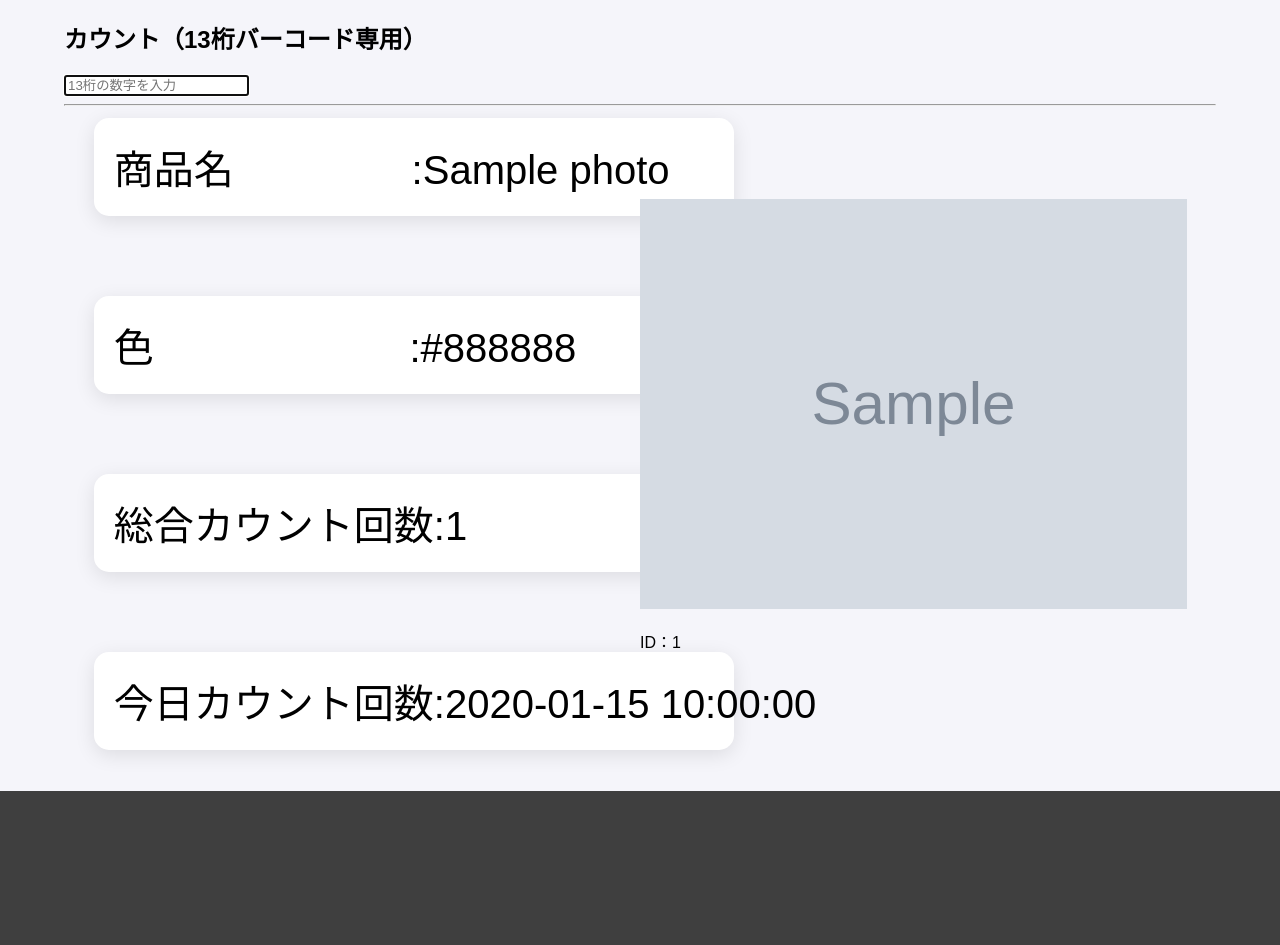
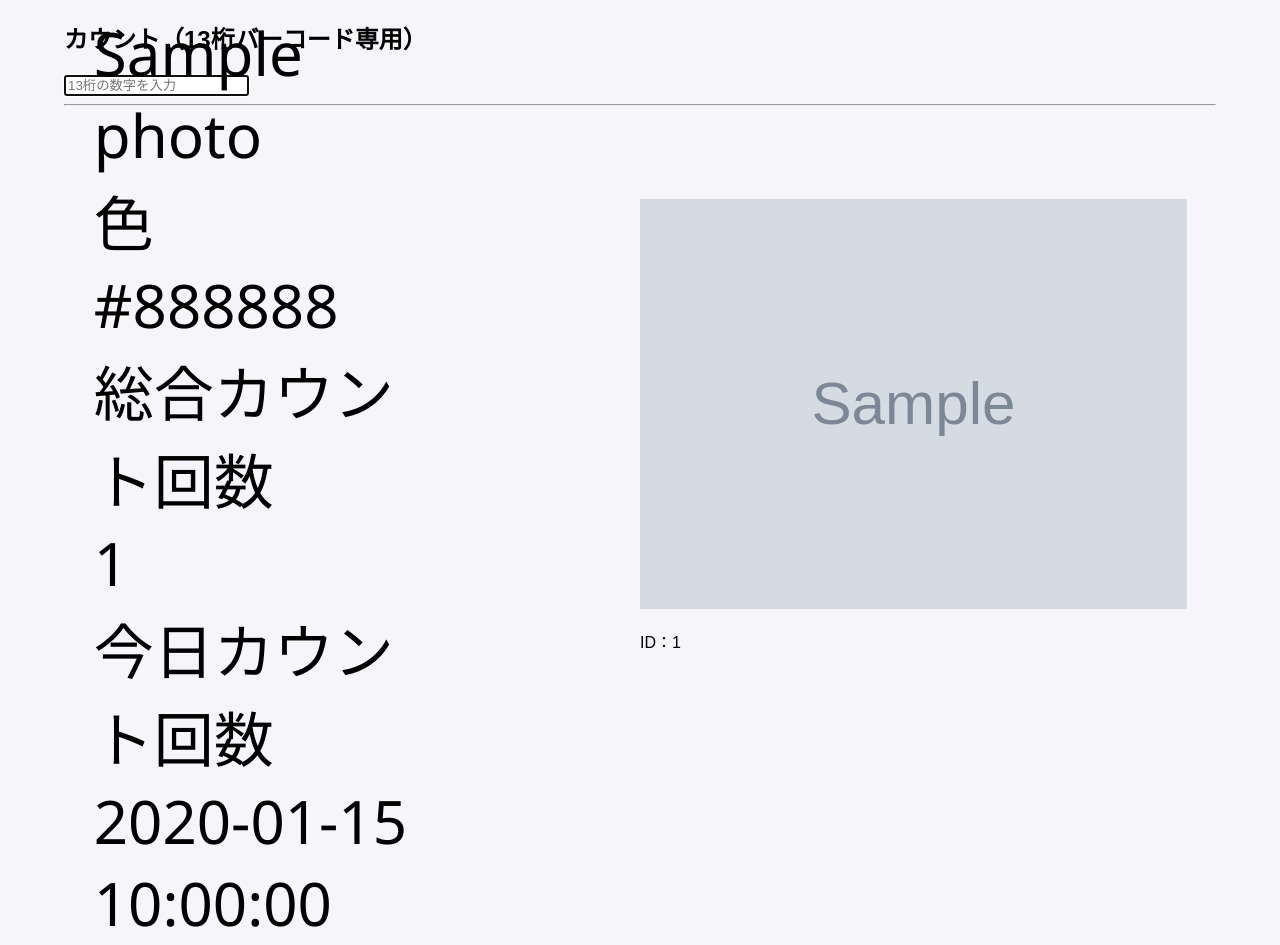
Before and after one commit to Mana-424/barcoed, a Flask app: template templates/search.html in a window 1280 px wide. Shown: the part 500-1445 px from the top of the page. Before the commit the page ends 1291 px from the top, so only its background shows below. Run offline with Flask 3, Linux system fonts and the light colour scheme; tables that the repository leaves empty hold one stand-in row (values such as "Sample post"); the template is opened without the code that fills it: values that come from a table or form of the project are taken from there, most other values are stand-ins (such as "Sample title", 1, 10 or a date in 2020); grey boxes marked "Sample" are stand-in pictures; parts of the project's set-up code (start-up, migrations or seed data) failed here and were passed over.

Commit message:
Update search.html

```diff
--- a/templates/search.html
+++ b/templates/search.html
@@ -18,20 +18,29 @@
     <div class="search-card-inner">
 
         <!-- 左：情報 -->
-        <div class="search-info">
+       <div class="search-info">
 
+           <div class="info-block">
+               <div class="label">商品名</div>
+               <div class="value">{{ photo.name or "未設定" }}</div>
+           </div>
 
+           <div class="info-block">
+               <div class="label">色</div>
+               <div class="value">{{ photo.color or "未設定" }}</div>
+           </div>
 
-            <pre class = "name1">商品名                :{{ photo.name or "未設定" }}</pre>
+           <div class="info-block">
+               <div class="label">総合カウント回数</div>
+               <div class="value">{{ total_count }}</div>
+           </div>
 
-            <pre class = "name1">色                       :{{ photo.color or "未設定" }}</pre>
+           <div class="info-block">
+               <div class="label">今日カウント回数</div>
+               <div class="value">{{ today_count }}</div>
+           </div>
 
-            <pre class = "name1">総合カウント回数:{{ total_count }}</pre>
-
-            <pre class = "name1">今日カウント回数:{{ today_count }}</pre>
-
-        </div>
-
+       </div>
         <!-- 右：写真 -->
         <div class="search-image">
 
```
